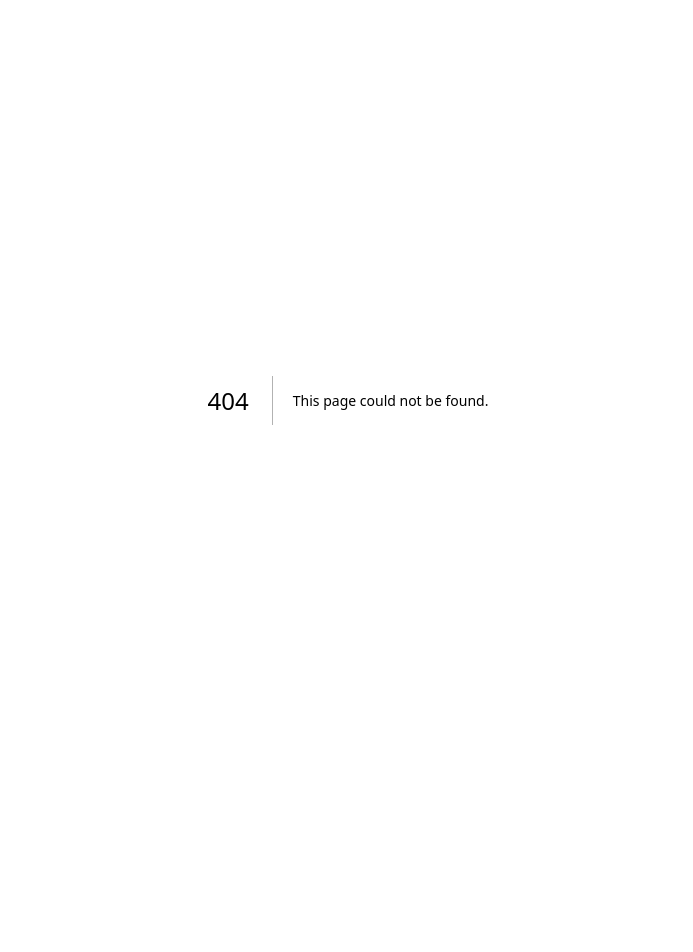
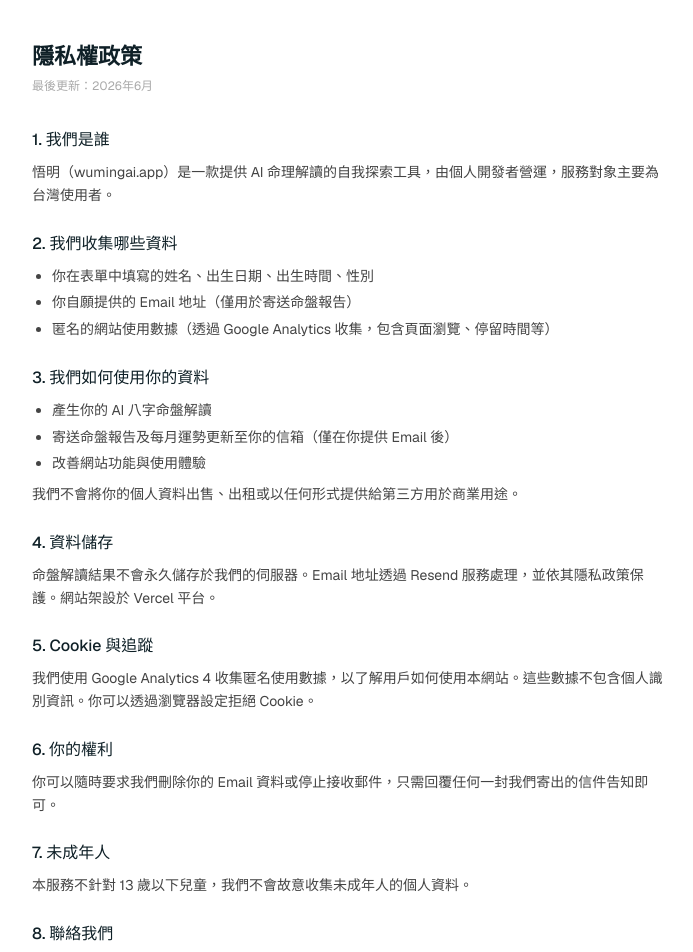
Before and after one commit to jazzteybh/wuming, a Next.js app: page /privacy in a window 1280 px wide. Before the commit this address had no page. Shown: the top 952 px of the page, without its empty margins (292-985 px from the left). Before the commit the page ends 800 px from the top, so only its background shows below. Built offline with nearby package versions, Linux system fonts and the light colour scheme.

Commit message:
Add privacy policy page and footer link

```diff
--- a/src/app/page.tsx
+++ b/src/app/page.tsx
@@ -150,7 +150,8 @@ export default function Home() {
         </div>
 
         <p className="text-center text-[10px] text-[#CCC] pb-6">
-          © 2026 悟明 · 解讀由AI生成，僅供參考，不構成專業建議
+          © 2026 悟明 · 解讀由AI生成，僅供參考，不構成專業建議 ·{' '}
+          <a href="/privacy" className="underline hover:text-[#0D9488]">隱私權政策</a>
         </p>
       </div>
     </main>
--- /dev/null
+++ b/src/app/privacy/page.tsx
@@ -0,0 +1,65 @@
+export default function PrivacyPage() {
+  return (
+    <main className="min-h-screen bg-white px-5 py-10 max-w-2xl mx-auto">
+      <h1 className="text-[22px] font-semibold text-[#0F2027] mb-1">隱私權政策</h1>
+      <p className="text-[12px] text-[#AAA] mb-8">最後更新：2026年6月</p>
+
+      <div className="space-y-6 text-[14px] text-[#444] leading-relaxed">
+
+        <section>
+          <h2 className="text-[16px] font-medium text-[#0F2027] mb-2">1. 我們是誰</h2>
+          <p>悟明（wumingai.app）是一款提供 AI 命理解讀的自我探索工具，由個人開發者營運，服務對象主要為台灣使用者。</p>
+        </section>
+
+        <section>
+          <h2 className="text-[16px] font-medium text-[#0F2027] mb-2">2. 我們收集哪些資料</h2>
+          <ul className="list-disc pl-5 space-y-1">
+            <li>你在表單中填寫的姓名、出生日期、出生時間、性別</li>
+            <li>你自願提供的 Email 地址（僅用於寄送命盤報告）</li>
+            <li>匿名的網站使用數據（透過 Google Analytics 收集，包含頁面瀏覽、停留時間等）</li>
+          </ul>
+        </section>
+
+        <section>
+          <h2 className="text-[16px] font-medium text-[#0F2027] mb-2">3. 我們如何使用你的資料</h2>
+          <ul className="list-disc pl-5 space-y-1">
+            <li>產生你的 AI 八字命盤解讀</li>
+            <li>寄送命盤報告及每月運勢更新至你的信箱（僅在你提供 Email 後）</li>
+            <li>改善網站功能與使用體驗</li>
+          </ul>
+          <p className="mt-2">我們不會將你的個人資料出售、出租或以任何形式提供給第三方用於商業用途。</p>
+        </section>
+
+        <section>
+          <h2 className="text-[16px] font-medium text-[#0F2027] mb-2">4. 資料儲存</h2>
+          <p>命盤解讀結果不會永久儲存於我們的伺服器。Email 地址透過 Resend 服務處理，並依其隱私政策保護。網站架設於 Vercel 平台。</p>
+        </section>
+
+        <section>
+          <h2 className="text-[16px] font-medium text-[#0F2027] mb-2">5. Cookie 與追蹤</h2>
+          <p>我們使用 Google Analytics 4 收集匿名使用數據，以了解用戶如何使用本網站。這些數據不包含個人識別資訊。你可以透過瀏覽器設定拒絕 Cookie。</p>
+        </section>
+
+        <section>
+          <h2 className="text-[16px] font-medium text-[#0F2027] mb-2">6. 你的權利</h2>
+          <p>你可以隨時要求我們刪除你的 Email 資料或停止接收郵件，只需回覆任何一封我們寄出的信件告知即可。</p>
+        </section>
+
+        <section>
+          <h2 className="text-[16px] font-medium text-[#0F2027] mb-2">7. 未成年人</h2>
+          <p>本服務不針對 13 歲以下兒童，我們不會故意收集未成年人的個人資料。</p>
+        </section>
+
+        <section>
+          <h2 className="text-[16px] font-medium text-[#0F2027] mb-2">8. 聯絡我們</h2>
+          <p>如有任何隱私相關問題，請寄信至：<a href="mailto:tboonho93@gmail.com" className="text-[#0D9488] underline">tboonho93@gmail.com</a></p>
+        </section>
+
+      </div>
+
+      <div className="mt-10 pt-6 border-t border-gray-100">
+        <a href="/" className="text-[13px] text-[#0D9488]">← 返回悟明</a>
+      </div>
+    </main>
+  )
+}
```
